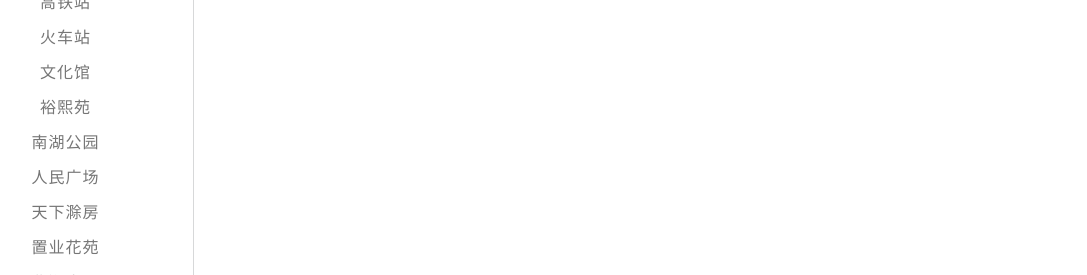
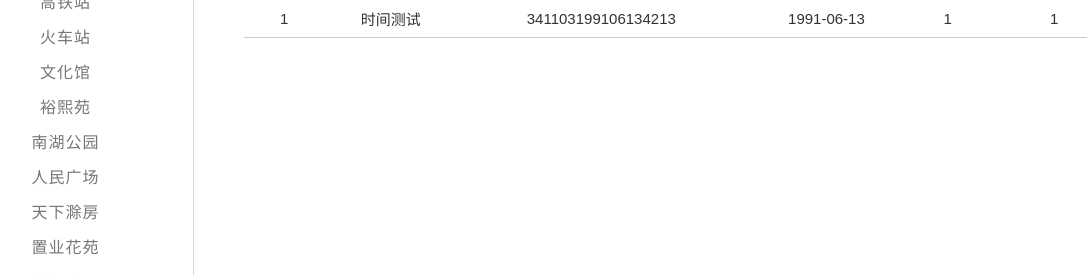
Before and after one commit to HuangeHei/hc_uesr_info, a Django app: page / in a window 1280 px wide. Shown: the part 300-575 px from the top of the page, without its empty margins (62-1149 px from the left). Run offline with Django 3.2, Linux system fonts and the light colour scheme; data comes from the database, SQL or seed files in the repository; both versions use the stored data as it was after the commit.

Commit message:
2016-9-7

```diff
--- a/hc_user_info/settings.py
+++ b/hc_user_info/settings.py
@@ -108,13 +108,13 @@
 
 LANGUAGE_CODE = 'en-us'
 
-TIME_ZONE = 'UTC'
+TIME_ZONE = 'Asia/Shanghai'
 
 USE_I18N = True
 
 USE_L10N = True
 
-USE_TZ = True
+USE_TZ = False  #关于时区的设置 如果不false 就会导致数据库写入时间错误
 
 
 # Static files (CSS, JavaScript, Images)
--- a/hc_user_info/urls.py
+++ b/hc_user_info/urls.py
@@ -23,5 +23,6 @@
     url(r'adduser/$', web.views.adduser, name='adduser'),
     url(r'get_group_user/$', web.views.get_group_user, name='get_group_user'),
     url(r'get_user/$', web.views.get_user, name='get_user'),
+    url(r'get_img/$', web.views.get_img, name='get_img'),
     url(r'^$',web.views.userinfo,name='userinfo'),#开头为无的
 ]
--- a/static/css/userinfo.css
+++ b/static/css/userinfo.css
@@ -124,7 +124,7 @@
     cursor: pointer;
 }
 .sidebar li:hover{/*侧边栏li:hover*/
-    border-left: 4px solid  #2299ee;
+    border-left: 4px solid #2299ee;
     color: #2299ee;
     font-weight: 600;
 }
--- a/static/js/userinfo.js
+++ b/static/js/userinfo.js
@@ -1,6 +1,7 @@
 /**
  * Created by Huanghei on 16/8/21.
  */
+
 
 
 function getNowFormatDate(){
@@ -83,10 +84,12 @@
      $.post("get_user/", { id_number:idNumber},
           function(ret){
               if(ret.img_dict[0].user_photo_name){
-                  $('modify_img')
+
+                  $('#modify_img').attr('src','../static/user_photo/'+ret.img_dict[0].user_photo_name)
+
               }
               for(var i = 0;i < ret.user_dict.length;i++){
-                alert(i)
+
                 $('#modify_name').val(ret.user_dict[i].name);
                 $('#modify_id_number').val(ret.user_dict[i].id_number);
                 $('#modify_wages').val(ret.user_dict[i].wages);
@@ -166,6 +169,17 @@
 
 $('li').on('click',function () {
 
+
+    $(".user-info-page").css({"display":"block"});//只要点击了li 不管在什么页面都返回 user-info-page 页面
+    $(".add-user-page").css({"display":"none"});
+    $(".modify-info-page").css({"display":"none"});
+
+
+    $('li').css({'border-left':'0','color':'#767676','font-weight':'400'}); //清除所有li标签的加粗
+    $(this).css({'border-left':'4px solid #2299ee', 'color':'#2299ee','font-weight':'600'});//赋予本组加粗
+
+
+
     $.post("get_group_user/", { group_name:$(this).text()},
           function(user_list){
             $(".info-page-table").empty();
@@ -184,3 +198,7 @@
     },"json");
 
 });
+
+(function () { //js 都是开始加载的时候就绑定了  这个放在前面就绑定不到点击事件
+    $('li:eq(1)').trigger("click");
+})();
--- a/web/helper.py
+++ b/web/helper.py
@@ -58,6 +58,7 @@
                              position=add_position,
     )
 
+
     userinfo_photo.objects.create(user_name=request.POST['name'],
                                   user_id_number=request.POST['id_number'],
                                   user_photo_name=file_name)
--- a/web/views.py
+++ b/web/views.py
@@ -53,3 +53,8 @@
         ret['img_dict'] = img_dict
 
         return HttpResponse(json.dumps(ret))
+
+def get_img(request):
+    if request.method == 'GET':
+        img_name = request.GET.get('img_name')
+        return HttpResponse('<img src="../static/user_photo/'+img_name+'"><img>')
```
Also changed, not shown: db.sqlite3, static/user_photo/59bIvXDgluhZ4gsEh1okPdfjzelE.jpg (added), static/user_photo/5npYTRPp1Hropr5FIQ4Ylskhimiw.JPG (added), static/user_photo/7Es5N8TJLIYuHEiKnMBNTnUxBtSx.jpg (added), static/user_photo/QhF6dBUZuIxGbNazCT62NEyckYbE.jpg (added), static/user_photo/ffu8GshCc5315IpxsuK0uU5AS1EE.jpg (added), static/user_photo/kErhcKp6uLwXKFbrYX6N1OntuFpp.jpg (added).
